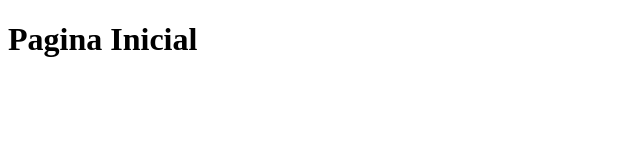
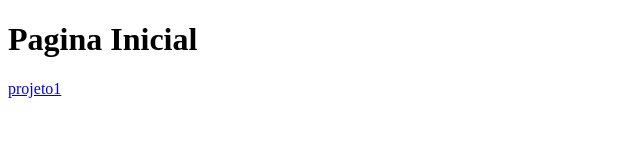
Before and after one commit to danielmnunes/frontend, a plain HTML site: page index.html in a window 1280 px wide. Shown: the full height of the page, 0-640 px from the left. Drawn offline with Linux system fonts and the light colour scheme.

Commit message:
add rota teste

```diff
--- a/index.html
+++ b/index.html
@@ -8,5 +8,6 @@
 </head>
 <body>
     <h1>Pagina Inicial</h1>
+    <a href="/projeto1/index.html">projeto1</a>
 </body>
 </html>
```
